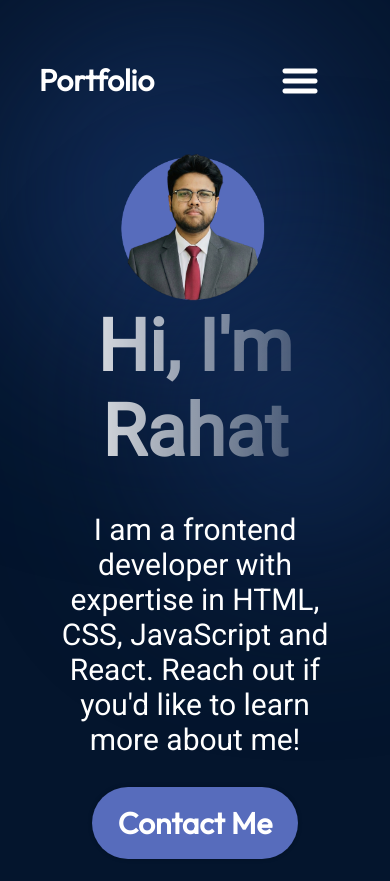
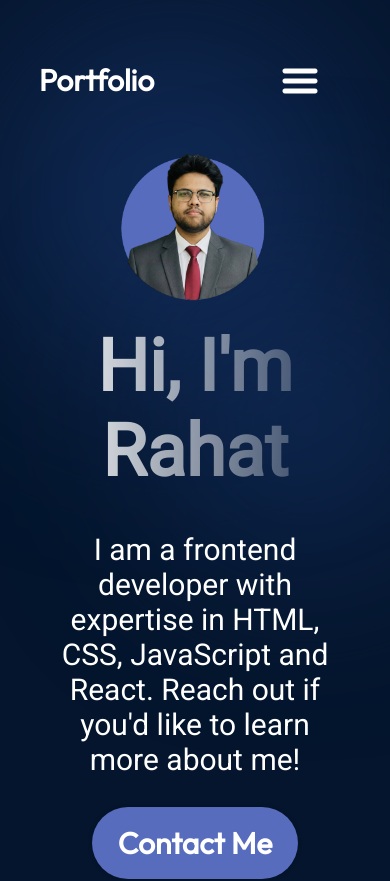
Before and after one commit to rahat605/portfolio, a React (Vite) app: page / in a window 390 px wide. Shown: the top 881 px of the page. Built offline with nearby package versions, Linux system fonts and the light colour scheme.

Commit message:
alignment

```diff
--- a/src/components/Hero/Hero.module.css
+++ b/src/components/Hero/Hero.module.css
@@ -123,9 +123,10 @@
      }
 
      .title{
-        align-items: center;
-        justify-content: center;
+        /* align-items: center;
+        justify-content: center; */
         text-align: center;
+        margin-top: 20px;
      }
 
 }
```
